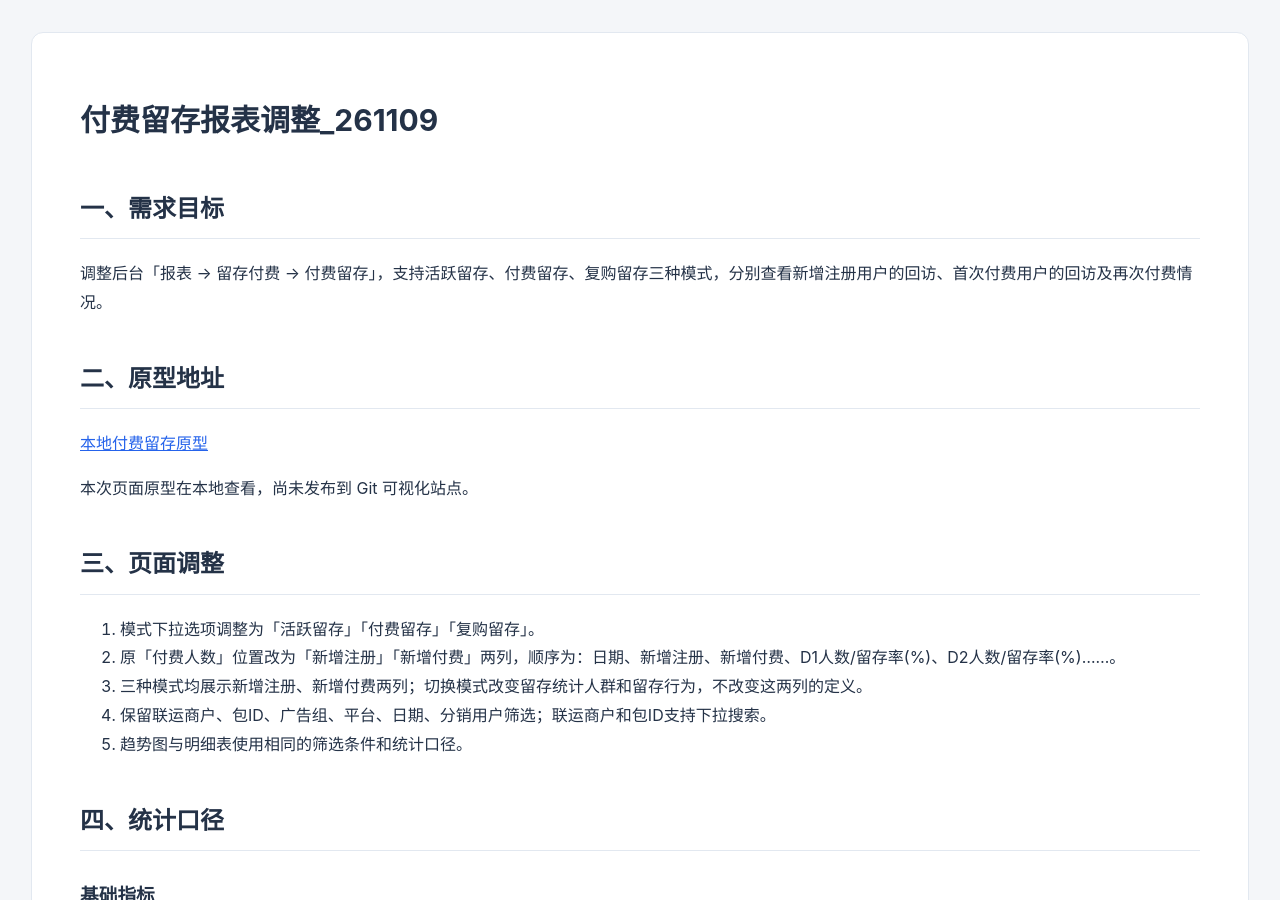
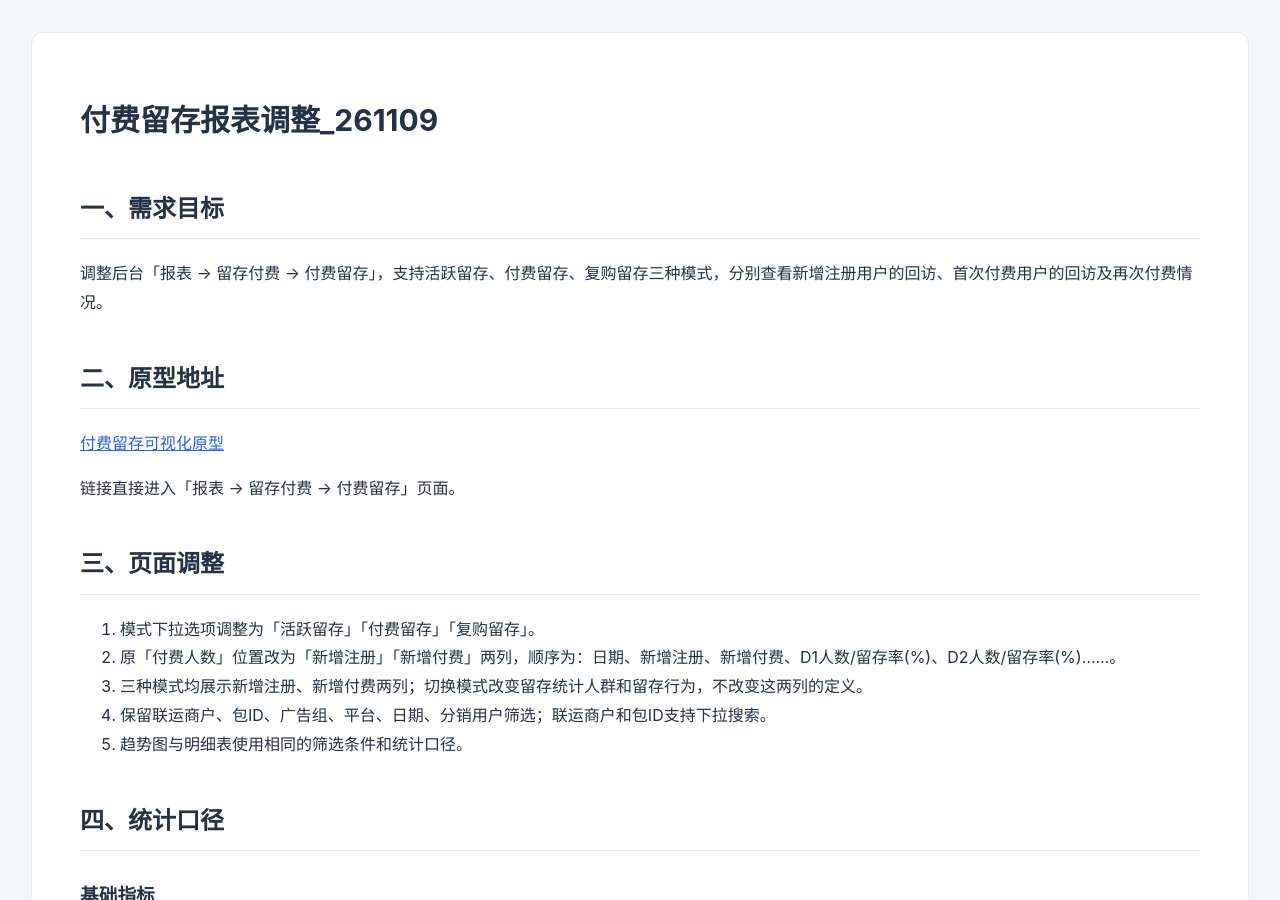
Before and after one commit to HDDDONG/tiered-recharge-requirements, a Jekyll site: the page built from paid-retention/index.md, in a window 1280 px wide and 900 px high. Built offline with Jekyll 4.4.1, drawn with Linux system fonts in a browser that asks for light colours.

Commit message:
docs: 更新付费留存线上原型地址

```diff
--- a/paid-retention/index.md
+++ b/paid-retention/index.md
@@ -11,9 +11,9 @@ title: 付费留存报表调整
 
 ## 二、原型地址
 
-[本地付费留存原型](http://127.0.0.1:8768/admin/#menu=m3-4-5)
+[付费留存可视化原型](https://hdddong.github.io/LUCKY/admin/#menu=m3-4-5)
 
-本次页面原型在本地查看，尚未发布到 Git 可视化站点。
+链接直接进入「报表 → 留存付费 → 付费留存」页面。
 
 ## 三、页面调整
 
```
